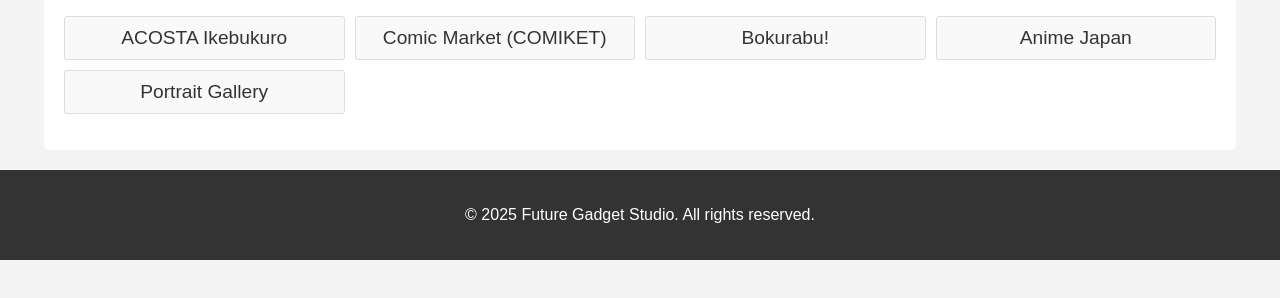
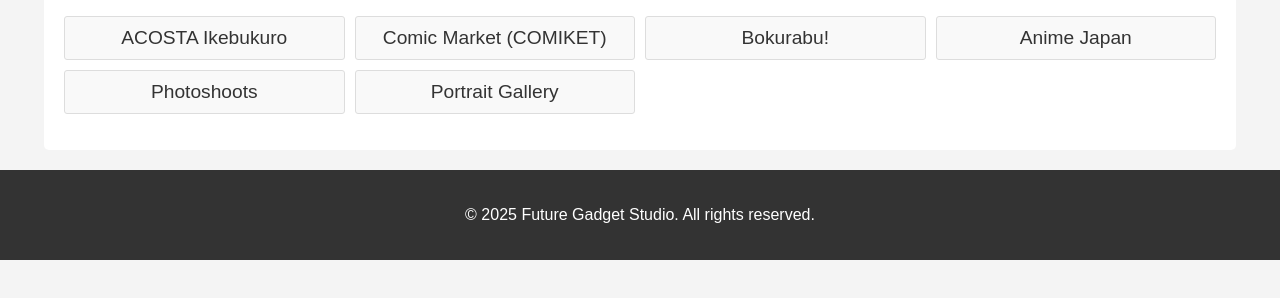
Before and after one commit to SaberAlterNico/futuregadgetstudio, a plain HTML site: page gallery.html in a window 1280 px wide. Shown: the part 258-556 px from the top of the page. Drawn offline with Linux system fonts and the light colour scheme.

Commit message:
Add files via upload
Signed-off-by: Nick Andrews <saberalternico@gmail.com>

```diff
--- a/gallery.html
+++ b/gallery.html
@@ -115,7 +115,8 @@
       <li><a href="comiket.html">Comic Market (COMIKET)</a></li>
       <li><a href="bokurabu.html">Bokurabu!</a></li>
       <li><a href="animejapan.html">Anime Japan</a></li>
-      <li><a href="portrait.html">Portrait Gallery</a></li>
+      <li><a href="photoshoots.html">Photoshoots</a></li>
+	  <li><a href="portrait.html">Portrait Gallery</a></li>
     </ul>
   </div>
 
```
